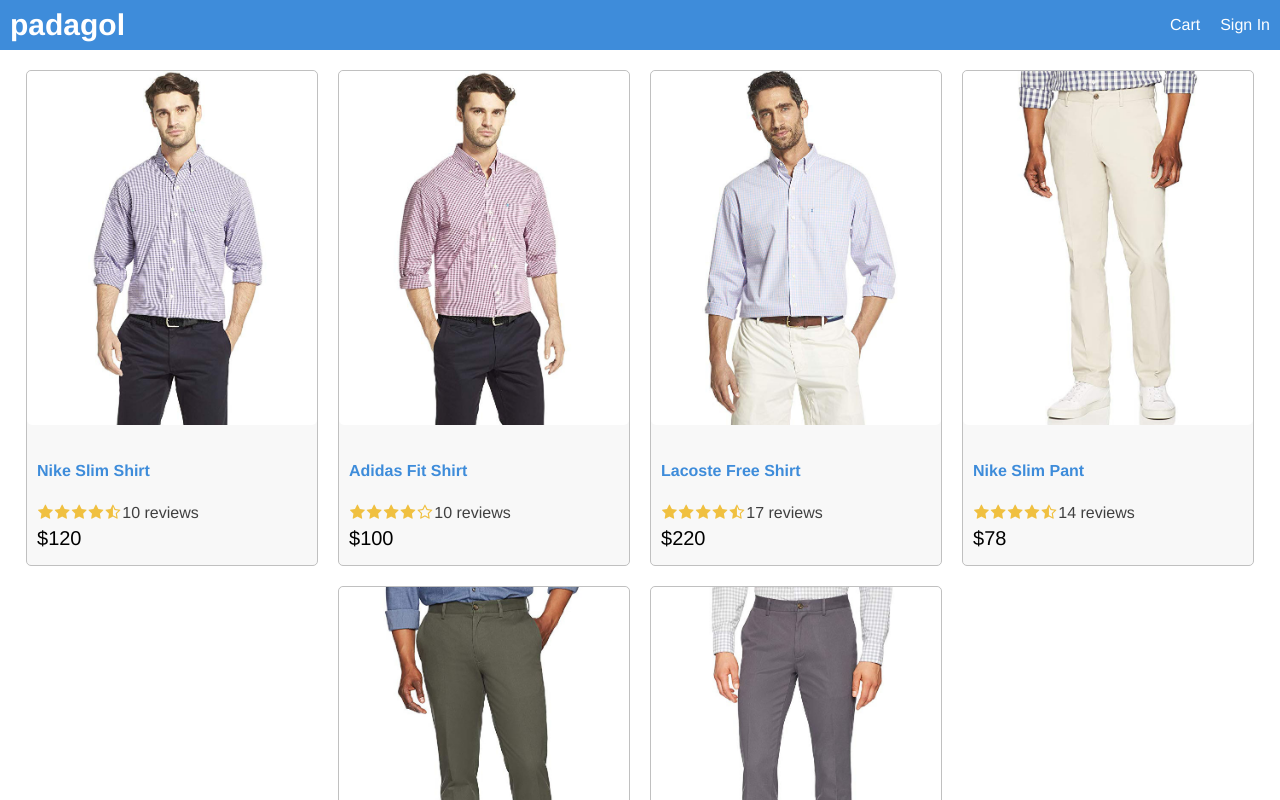
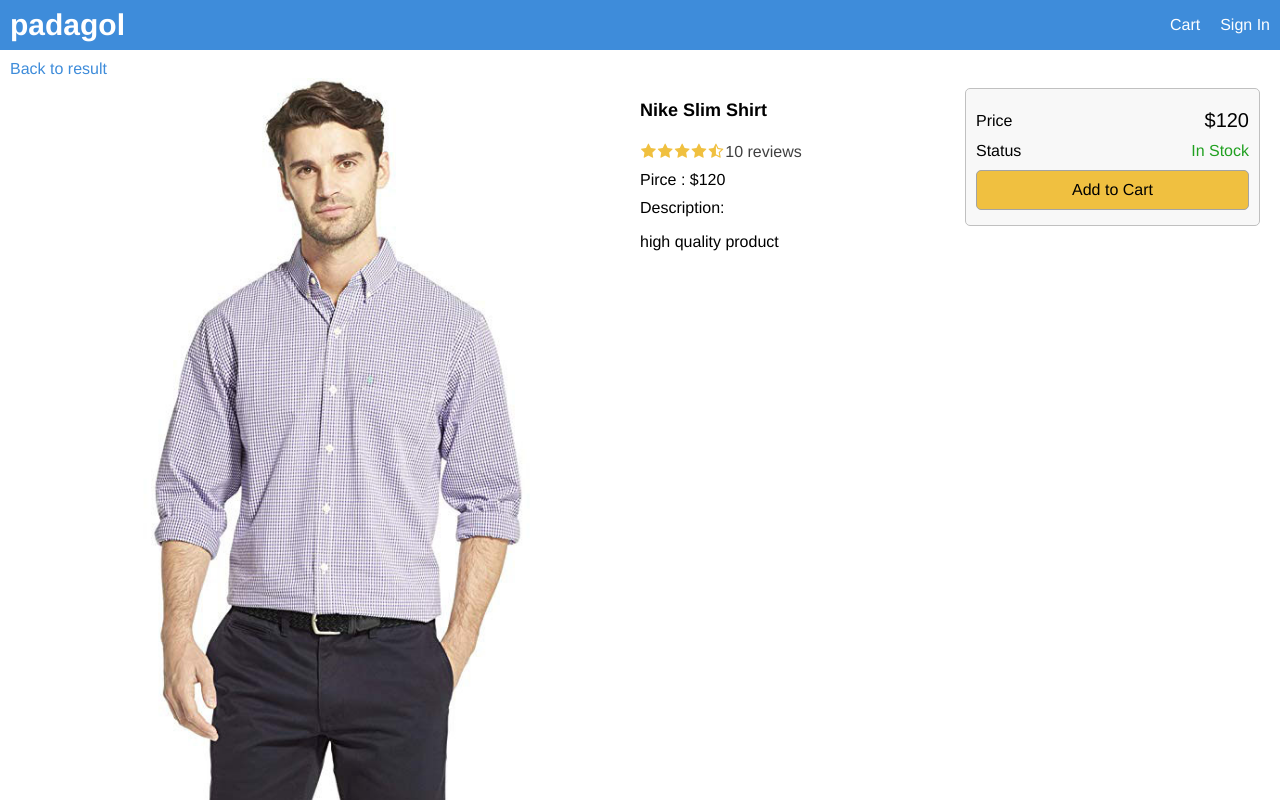
Before and after one commit to pemburu-kage/padagol, a React (Create React App) app in the folder frontend/: page /product/1 in a window 1280 px wide. Shown: the top 800 px of the page. Built offline with nearby package versions, Linux system fonts and the light colour scheme.

Commit message:
Build Product Screen

```diff
--- a/frontend/package.json
+++ b/frontend/package.json
@@ -8,6 +8,7 @@
     "@testing-library/user-event": "^12.1.10",
     "react": "^17.0.1",
     "react-dom": "^17.0.1",
+    "react-router-dom": "^5.2.0",
     "react-scripts": "4.0.0",
     "web-vitals": "^0.2.4"
   },
--- a/frontend/src/App.js
+++ b/frontend/src/App.js
@@ -1,8 +1,10 @@
-import Product from "./components/Product";
-import data from "./data";
+import { BrowserRouter, Route } from "react-router-dom";
+import HomeScreen from "./screens/HomeScreen";
+import ProductScreen from "./screens/ProductScreen";
 
 function App() {
   return (
+    <BrowserRouter>
       <div className="grid-container">
           <header className="row">
               <div>
@@ -14,18 +16,12 @@
               </div>
           </header>
           <main>
-                <div>
-                  <div className="row center">
-                    {
-                      data.products.map((product) =>(
-                        <Product key={product._id} product={product}></Product>
-                      ))
-                    }
-                  </div>
-                </div>
+              <Route path="/product/:id/" component={ProductScreen}></Route>
+              <Route path="/" component={HomeScreen} exact></Route>
           </main>
           <footer className="row center">All right reserved</footer>
       </div>
+    </BrowserRouter>
   );
 }
 
--- a/frontend/src/index.css
+++ b/frontend/src/index.css
@@ -53,6 +53,34 @@
 a:hover {
   color: #00eeff;
 }
+ul {
+  padding: 0;
+  margin: 0;
+  list-style-type: none;
+}
+li {
+  margin-top: 1rem;
+}
+button {
+  padding: 1rem;
+  border-radius: 0.5rem;
+  border: 0.1rem #a4a4a4 solid;
+  font-size: 1.6rem;
+  font-family: Helvetica, Arial, sans-serif;
+  -webkit-font-smoothing: antialiased;
+  -moz-osx-font-smoothing: grayscale;
+  background-color: #f8f8f8;
+  cursor: pointer;
+}
+button:hover {
+  border: 0.1rem #404040 solid;
+}
+button.primary {
+  background-color: #f0c040;
+}
+button.block {
+  width: 100%;
+}
 /* Header */
 header a {
   color: #ffffff;
@@ -72,12 +100,25 @@
 .row.center {
   justify-content: center;
 }
+.row.top {
+  align-items: flex-start;
+}
+.col-1 {
+  flex: 1 1 25rem;
+}
+.col-2 {
+  flex: 2 1 50rem;
+}
+
 /* Image */
 img {
   border-radius: 0.5rem;
 }
 img.medium {
   max-width: 29rem;
+  width: 100%;
+}
+img.large {
   width: 100%;
 }
 /* Card */
@@ -103,3 +144,10 @@
 .rating span:last-child{
   color:#404040;
 }
+/* Alert */
+.success {
+  color: #20a020;
+}
+.error {
+  color: #a02020;
+}
--- /dev/null
+++ b/frontend/src/screens/HomeScreen.js
@@ -0,0 +1,15 @@
+import React from 'react';
+import Product from '../components/Product';
+import data from '../data';
+
+export default function HomeScreen() {
+  return (
+    <div>
+      <div className="row center">
+        {data.products.map((product) => (
+          <Product key={product._id} product={product}></Product>
+        ))}
+      </div>
+    </div>
+  );
+}
--- /dev/null
+++ b/frontend/src/screens/ProductScreen.js
@@ -0,0 +1,66 @@
+import React from 'react';
+import { Link } from 'react-router-dom';
+import Rating from '../components/Rating';
+import data from '../data';
+
+export default function ProductScreen(props) {
+  const product = data.products.find((x) => x._id === props.match.params.id);
+  if (!product) {
+    return <div> Product Not Found</div>;
+  }
+  return (
+    <div>
+      <Link to="/">Back to result</Link>
+      <div className="row top">
+        <div className="col-2">
+          <img className="large" src={product.image} alt={product.name}></img>
+        </div>
+        <div className="col-1">
+          <ul>
+            <li>
+              <h1>{product.name}</h1>
+            </li>
+            <li>
+              <Rating
+                rating={product.rating}
+                numReviews={product.numReviews}
+              ></Rating>
+            </li>
+            <li>Pirce : ${product.price}</li>
+            <li>
+              Description:
+              <p>{product.description}</p>
+            </li>
+          </ul>
+        </div>
+        <div className="col-1">
+          <div className="card card-body">
+            <ul>
+              <li>
+                <div className="row">
+                  <div>Price</div>
+                  <div className="price">${product.price}</div>
+                </div>
+              </li>
+              <li>
+                <div className="row">
+                  <div>Status</div>
+                  <div>
+                    {product.countInStock > 0 ? (
+                      <span className="success">In Stock</span>
+                    ) : (
+                      <span className="error">Unavailable</span>
+                    )}
+                  </div>
+                </div>
+              </li>
+              <li>
+                <button className="primary block">Add to Cart</button>
+              </li>
+            </ul>
+          </div>
+        </div>
+      </div>
+    </div>
+  );
+}
```
Also changed, not shown: 1 other file (tests, documents, lock files or other folders). Lines whose indentation alone changed are shown as unchanged.
